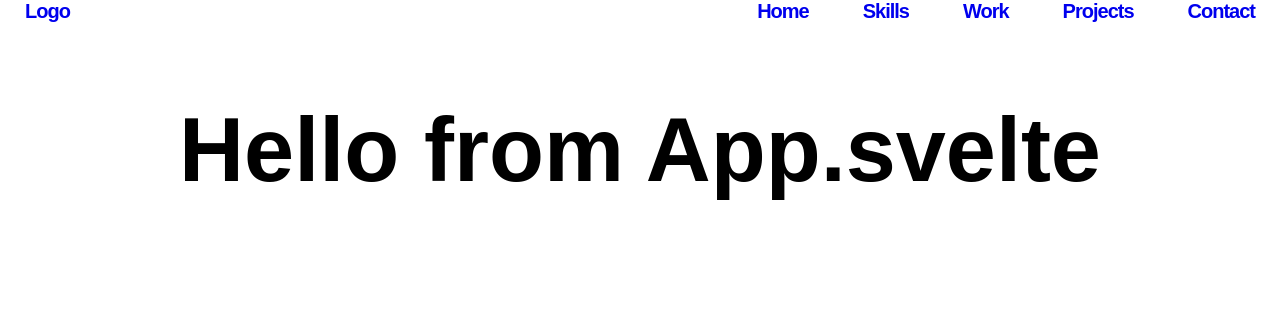
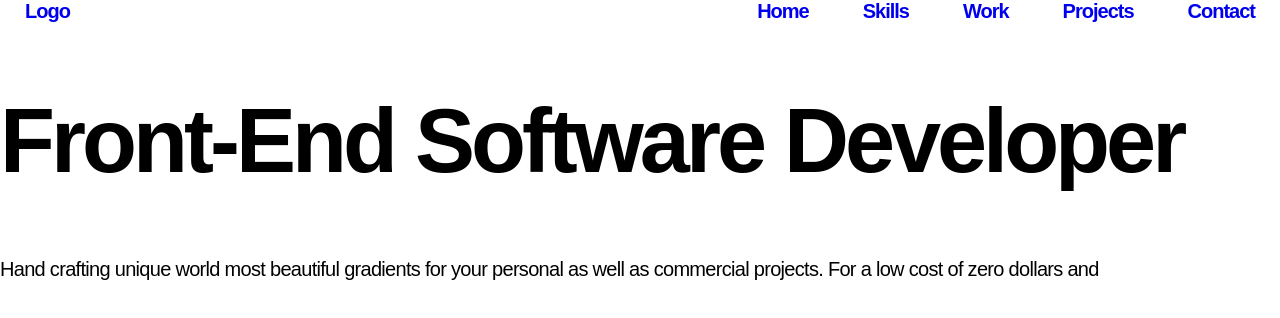
Before and after one commit to RyanWirth/portfolio, a Svelte app: page / in a window 1280 px wide. Shown: the top 318 px of the page. Built offline with nearby package versions, Linux system fonts and the light colour scheme; a web font is replaced by a local one.

Commit message:
Style paragraph elements

```diff
--- a/public/global.css
+++ b/public/global.css
@@ -16,7 +16,8 @@ a {
 }
 
 h1 {
-  font: normal bold 90px "Poppins", Arial, Helvetica, sans-serif;
+  font: normal bold 90px/86px "Poppins", Arial, Helvetica, sans-serif;
+  letter-spacing: -4px;
 }
 
 h2 {
@@ -33,6 +34,11 @@ h4 {
 
 h5 {
   font: normal 600 18px "Poppins", Arial, Helvetica, sans-serif;
+}
+
+p {
+  font: normal normal 20px "Proxima Nova", Arial, Helvetica, sans-serif;
+  letter-spacing: -0.7px;
 }
 
 @font-face {
--- a/src/App.svelte
+++ b/src/App.svelte
@@ -1,25 +1,7 @@
 <script>
   import Header from "./components/Header.svelte";
+  import Hero from "./components/Hero.svelte";
 </script>
 
-<style type="text/scss">
-  $color: red;
-
-  main {
-    text-align: center;
-    padding: 1em;
-    max-width: 240px;
-    margin: 0 auto;
-  }
-
-  @media (min-width: 640px) {
-    main {
-      max-width: none;
-    }
-  }
-</style>
-
 <Header />
-<main>
-  <h1>Hello from App.svelte</h1>
-</main>
+<Hero />
```
